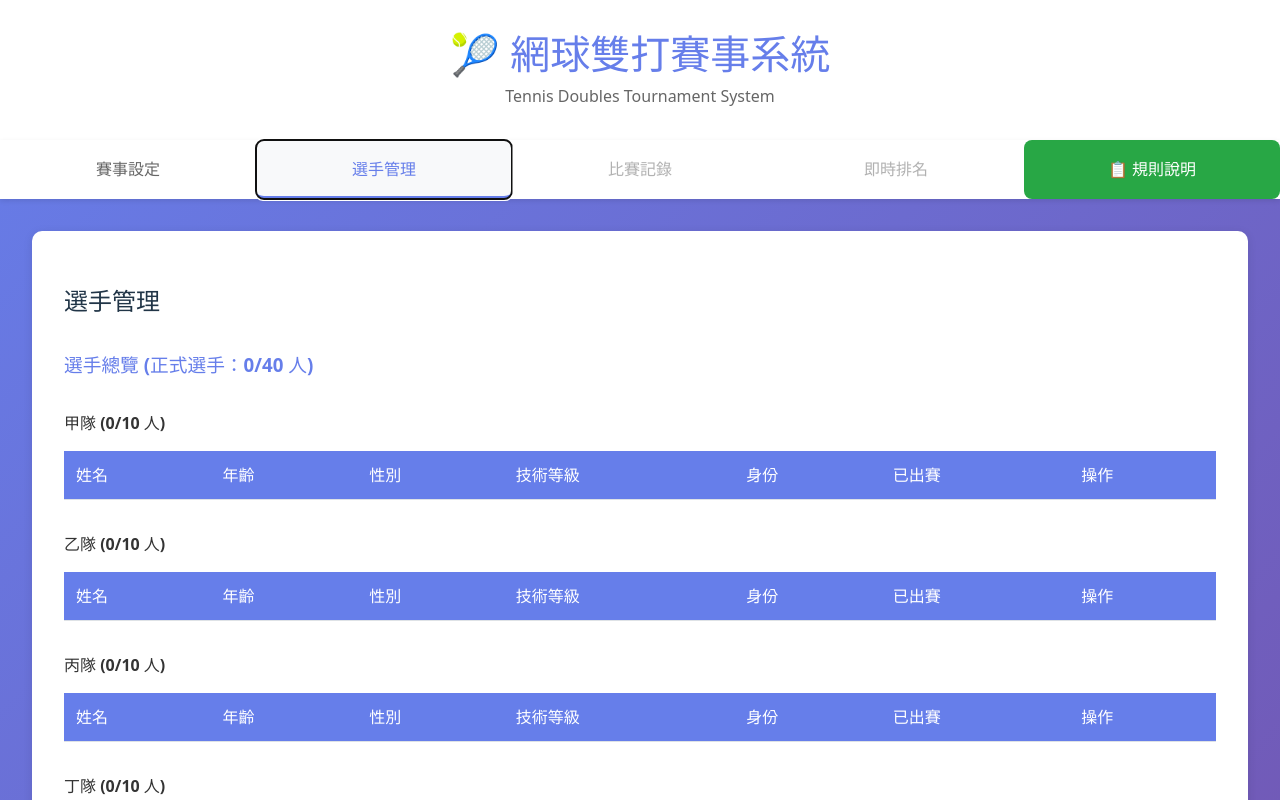
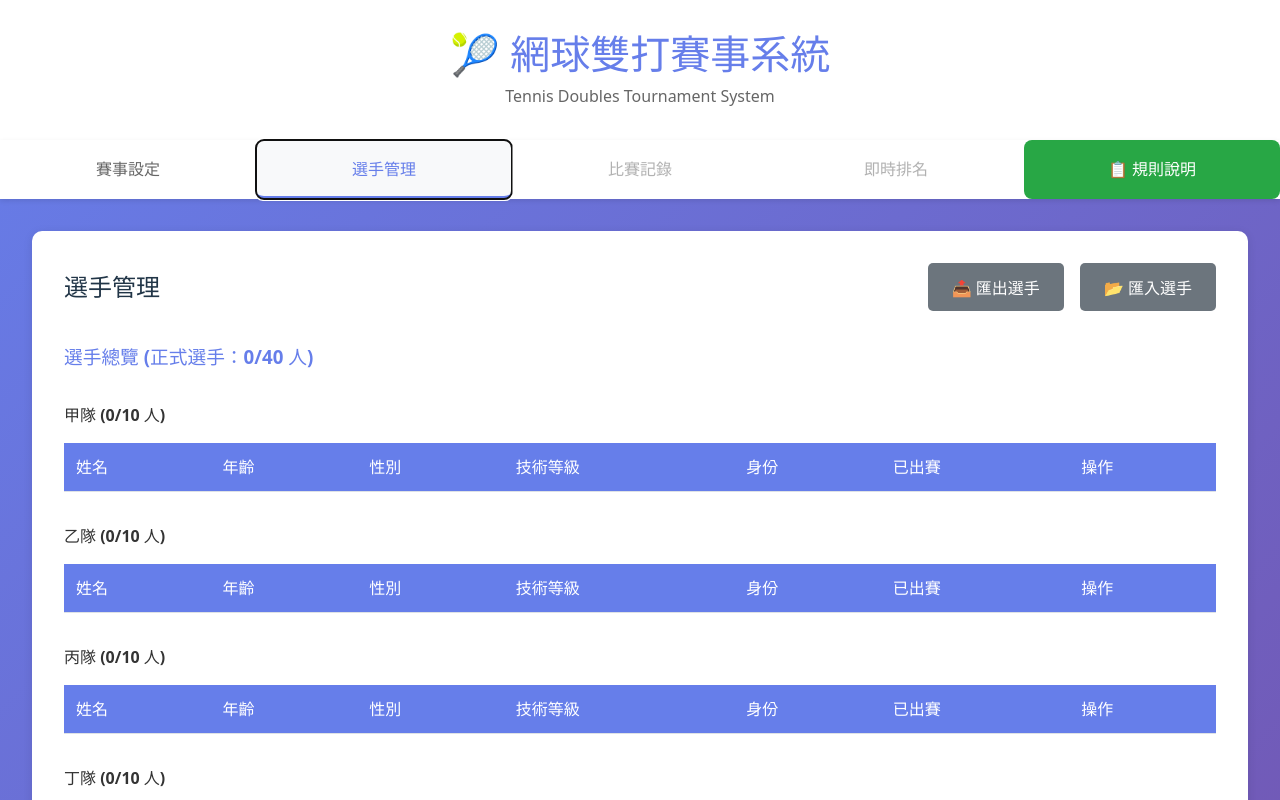
Before and after one commit to alberthsu-cl/TennisDouble, a React (Vite) app: page / in a window 1280 px wide. Both pictures are taken after a click on the button "選手管理". Shown: the top 800 px of the page. Built offline with nearby package versions, Linux system fonts and the light colour scheme.

Commit message:
Add import/export buttons for players and matches on respective pages

```diff
--- a/src/App.tsx
+++ b/src/App.tsx
@@ -193,6 +193,71 @@ function App() {
     const demoPlayers = generateDemoPlayers(settings.playersPerTeam);
     setPlayers(demoPlayers);
     alert(`已載入${demoPlayers.length}名示範選手！請到「選手管理」查看或前往「賽事設定」開始賽事。`);
+  };
+
+  const handleExportPlayers = () => {
+    const dataStr = JSON.stringify(players, null, 2);
+    const dataBlob = new Blob([dataStr], { type: 'application/json' });
+    const url = URL.createObjectURL(dataBlob);
+    const link = document.createElement('a');
+    link.href = url;
+    link.download = `players_${new Date().toISOString().slice(0, 10)}.json`;
+    link.click();
+    URL.revokeObjectURL(url);
+  };
+
+  const handleImportPlayers = (file: File) => {
+    const reader = new FileReader();
+    reader.onload = (e) => {
+      try {
+        const imported = JSON.parse(e.target?.result as string);
+        if (Array.isArray(imported) && imported.length > 0) {
+          if (players.length > 0 && !confirm('這將覆蓋現有選手資料，確定要匯入嗎？')) {
+            return;
+          }
+          setPlayers(imported);
+          alert(`成功匯入 ${imported.length} 名選手！`);
+        } else {
+          alert('無效的選手資料格式');
+        }
+      } catch (error) {
+        alert('匯入失敗：檔案格式錯誤');
+      }
+    };
+    reader.readAsText(file);
+  };
+
+  const handleExportMatches = () => {
+    const dataStr = JSON.stringify(matches, null, 2);
+    const dataBlob = new Blob([dataStr], { type: 'application/json' });
+    const url = URL.createObjectURL(dataBlob);
+    const link = document.createElement('a');
+    link.href = url;
+    link.download = `matches_${new Date().toISOString().slice(0, 10)}.json`;
+    link.click();
+    URL.revokeObjectURL(url);
+  };
+
+  const handleImportMatches = (file: File) => {
+    const reader = new FileReader();
+    reader.onload = (e) => {
+      try {
+        const imported = JSON.parse(e.target?.result as string);
+        if (Array.isArray(imported) && imported.length > 0) {
+          if (matches.length > 0 && !confirm('這將覆蓋現有比賽資料，確定要匯入嗎？')) {
+            return;
+          }
+          setMatches(imported);
+          setTournamentStarted(true);
+          alert(`成功匯入 ${imported.length} 場比賽！`);
+        } else {
+          alert('無效的比賽資料格式');
+        }
+      } catch (error) {
+        alert('匯入失敗：檔案格式錯誤');
+      }
+    };
+    reader.readAsText(file);
   };
 
   const getTeamCount = (teamName: TeamName) => {
@@ -398,11 +463,33 @@ function App() {
             onAddPlayer={handleAddPlayer}
             onUpdatePlayer={handleUpdatePlayer}
             onDeletePlayer={handleDeletePlayer}
+            onExportPlayers={handleExportPlayers}
+            onImportPlayers={handleImportPlayers}
           />
         )}
 
         {currentView === 'matches' && tournamentStarted && (
           <div className="matches-view">
+            <div style={{ display: 'flex', justifyContent: 'space-between', alignItems: 'center', marginBottom: '1rem' }}>
+              <h2 style={{ margin: 0 }}>比賽列表</h2>
+              <div style={{ display: 'flex', gap: '0.5rem' }}>
+                <button className="btn-secondary" onClick={handleExportMatches}>
+                  📤 匯出比賽
+                </button>
+                <button className="btn-secondary" onClick={() => {
+                  const input = document.createElement('input');
+                  input.type = 'file';
+                  input.accept = '.json';
+                  input.onchange = (e) => {
+                    const file = (e.target as HTMLInputElement).files?.[0];
+                    if (file) handleImportMatches(file);
+                  };
+                  input.click();
+                }}>
+                  📂 匯入比賽
+                </button>
+              </div>
+            </div>
             <div className="filters">
               <div className="filter-group">
                 <label>選擇輪次：</label>
--- a/src/components/PlayerManagement.tsx
+++ b/src/components/PlayerManagement.tsx
@@ -7,6 +7,8 @@ interface PlayerManagementProps {
   onAddPlayer: (player: Player) => void;
   onUpdatePlayer: (player: Player) => void;
   onDeletePlayer: (playerId: string) => void;
+  onExportPlayers?: () => void;
+  onImportPlayers?: (file: File) => void;
 }
 
 export const PlayerManagement: React.FC<PlayerManagementProps> = ({
@@ -15,6 +17,8 @@ export const PlayerManagement: React.FC<PlayerManagementProps> = ({
   onAddPlayer,
   onUpdatePlayer,
   onDeletePlayer,
+  onExportPlayers,
+  onImportPlayers,
 }) => {
   const [name, setName] = useState('');
   const [age, setAge] = useState('');
@@ -117,7 +121,30 @@ export const PlayerManagement: React.FC<PlayerManagementProps> = ({
 
   return (
     <div className="player-management">
-      <h2>選手管理</h2>
+      <div className="header-actions" style={{ display: 'flex', justifyContent: 'space-between', alignItems: 'center', marginBottom: '1rem', gap: '0.5rem' }}>
+        <h2 style={{ margin: 0 }}>選手管理</h2>
+        <div style={{ display: 'flex', gap: '0.5rem' }}>
+          {onExportPlayers && (
+            <button className="btn-secondary" onClick={onExportPlayers}>
+              📤 匯出選手
+            </button>
+          )}
+          {onImportPlayers && (
+            <button className="btn-secondary" onClick={() => {
+              const input = document.createElement('input');
+              input.type = 'file';
+              input.accept = '.json';
+              input.onchange = (e) => {
+                const file = (e.target as HTMLInputElement).files?.[0];
+                if (file) onImportPlayers(file);
+              };
+              input.click();
+            }}>
+              📂 匯入選手
+            </button>
+          )}
+        </div>
+      </div>
 
       <div className="players-summary">
         <h3>選手總覽 (正式選手：{players.filter(p => !p.isAlternate).length}/{settings.playersPerTeam * 4} 人)</h3>
```
Also changed, not shown: 3 other files (tests, documents, lock files or other folders).
